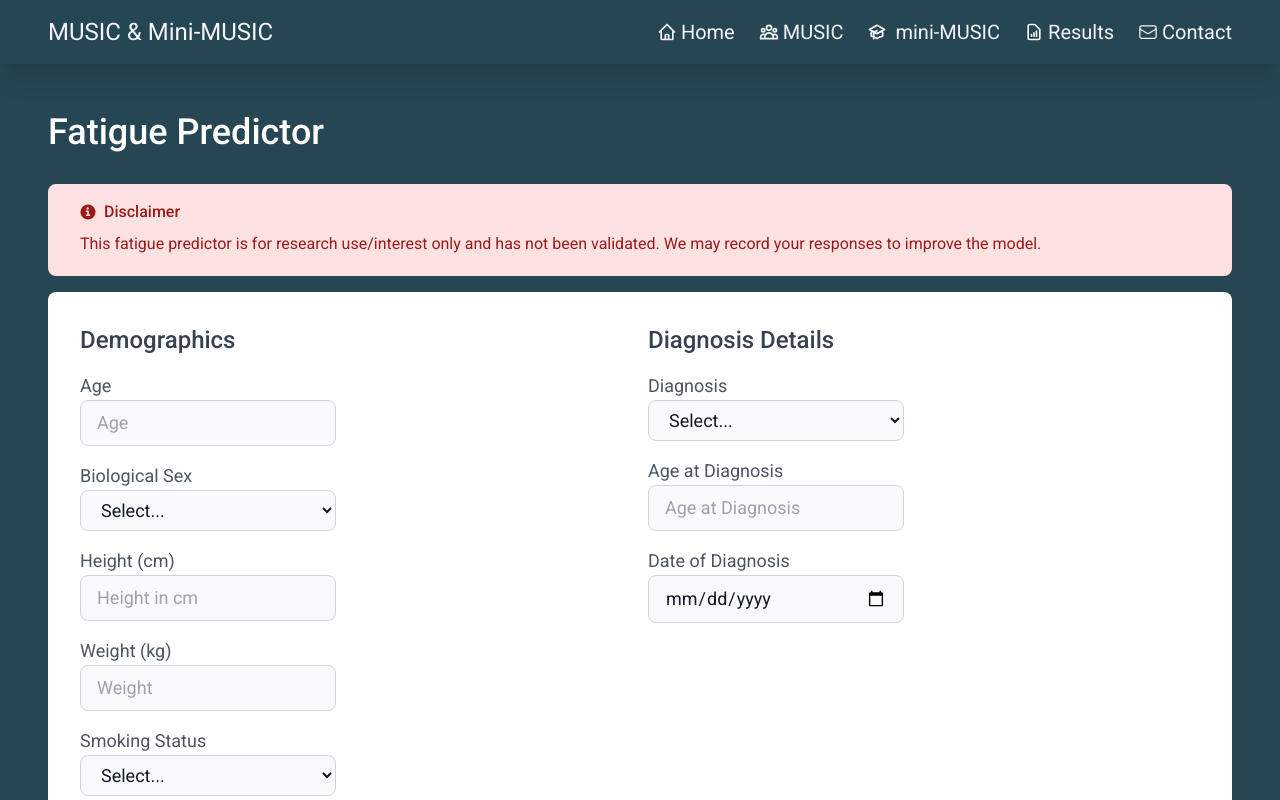
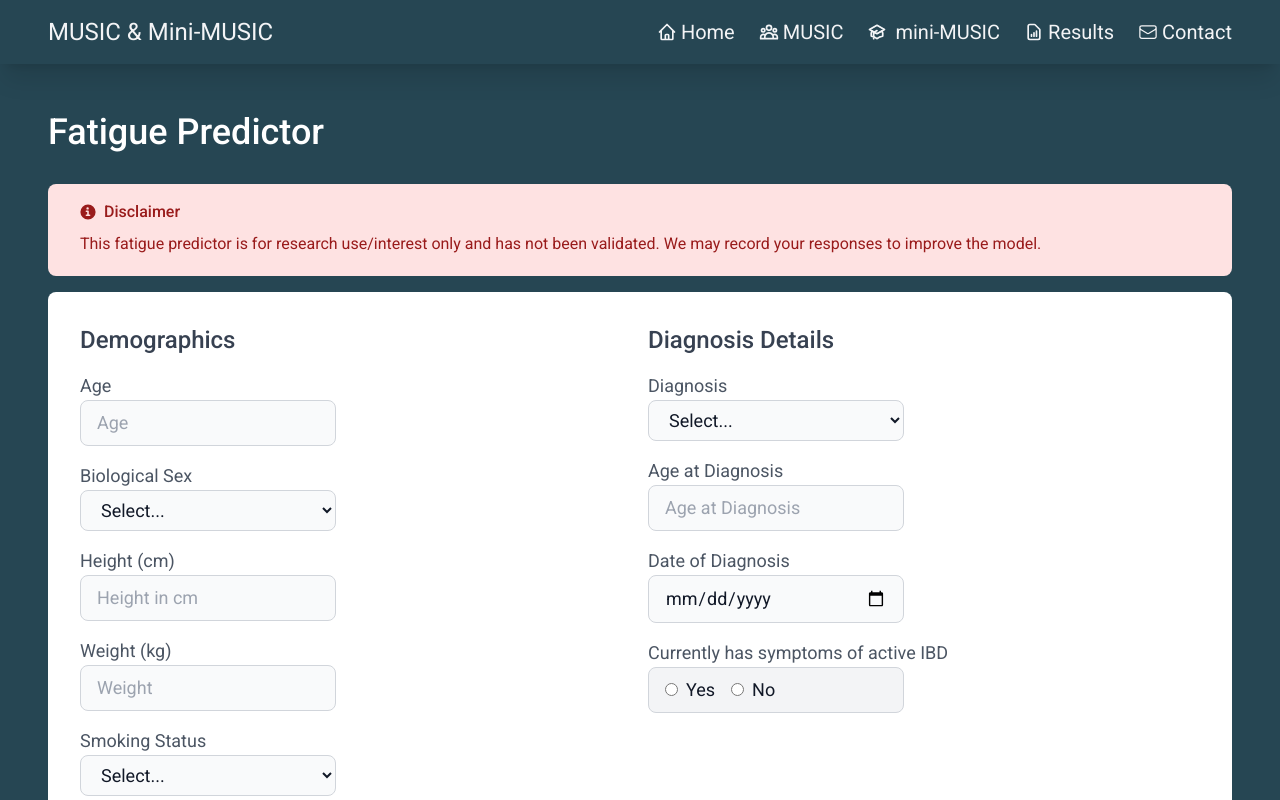
Before and after one commit to shaunchuah/musicstudy_nextjs, a Next.js app: page /fatigue-predictor in a window 1280 px wide. Shown: the top 800 px of the page. Built offline with nearby package versions, Linux system fonts and the light colour scheme.

Commit message:
update to new fatigue ml model

```diff
--- a/pages/fatigue-predictor.js
+++ b/pages/fatigue-predictor.js
@@ -278,6 +278,41 @@ export default function Fatigue() {
                       {...register("date_of_diagnosis", { required: true })}
                     />
                     {errors.date_of_diagnosis && (
+                      <span className="text-red-400">
+                        *This field is required
+                      </span>
+                    )}
+                  </div>
+
+                  <div className="mb-4">
+                    <label className="mb-4 text-gray-600">
+                      Currently has symptoms of active IBD
+                    </label>
+                    <div className="flex gap-4 border border-gray-300 text-gray-900 rounded-lg px-4 py-2 w-64 bg-gray-100">
+                      <div>
+                        <input
+                          type="radio"
+                          id="has_active_symptoms_yes"
+                          value="1"
+                          {...register("has_active_symptoms", { required: true })}
+                        />
+                        <label htmlFor="has_active_symptoms_yes" className="ml-2">
+                          Yes
+                        </label>
+                      </div>
+                      <div>
+                        <input
+                          type="radio"
+                          id="has_active_symptoms_no"
+                          value="0"
+                          {...register("has_active_symptoms", { required: true })}
+                        />
+                        <label htmlFor="has_active_symptoms_no" className="ml-2">
+                          No
+                        </label>
+                      </div>
+                    </div>
+                    {errors.has_active_symptoms && (
                       <span className="text-red-400">
                         *This field is required
                       </span>
```
